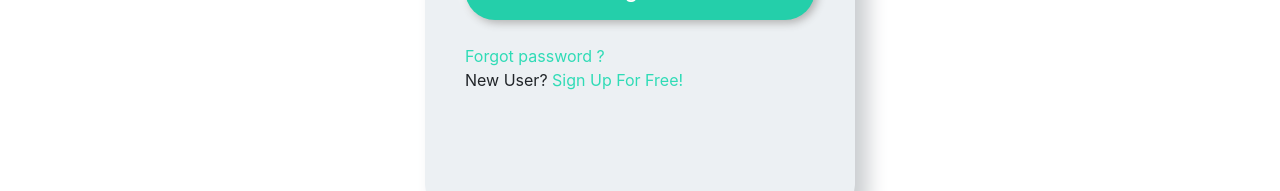
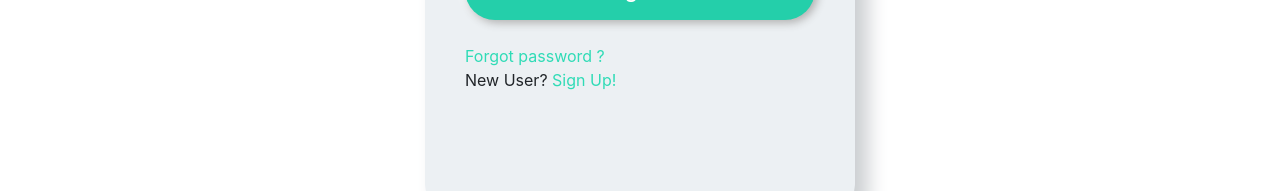
Before and after one commit to amariwan/vue-firebase-auth, a Vue app: page /login in a window 1280 px wide. Shown: the part 577-768 px from the top of the page. Built offline with nearby package versions, Linux system fonts and the light colour scheme.

Commit message:
Update Login.vue

```diff
--- a/src/components/Login.vue
+++ b/src/components/Login.vue
@@ -20,7 +20,7 @@
                 <router-link to="/forgot-password">Forgot password ?</router-link>
                 <br>
                 New User?
-                <router-link to="/"> Sign Up For Free!</router-link>
+                <router-link to="/"> Sign Up!</router-link>
             </p>
         </form>
     </div>
```
